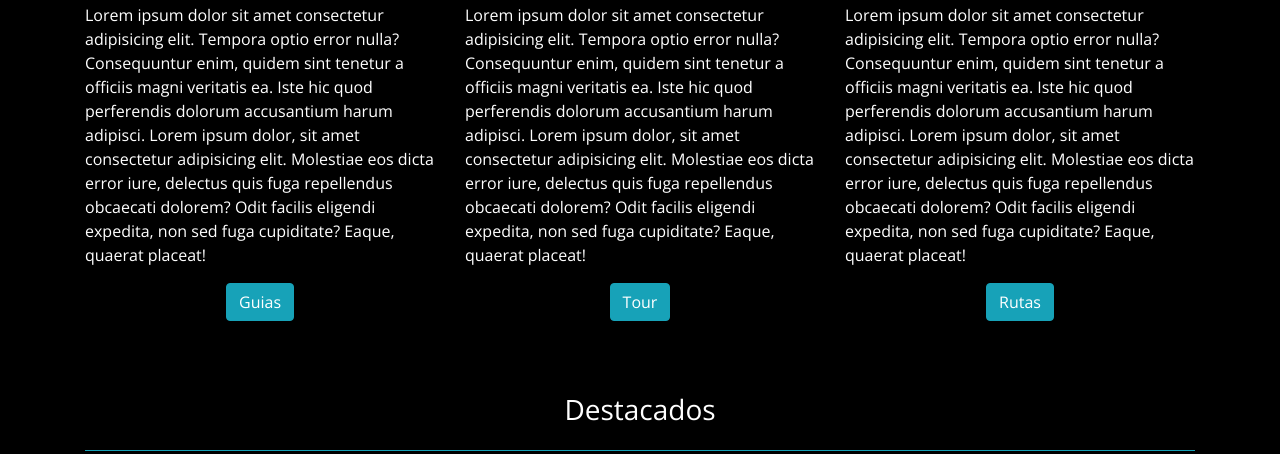
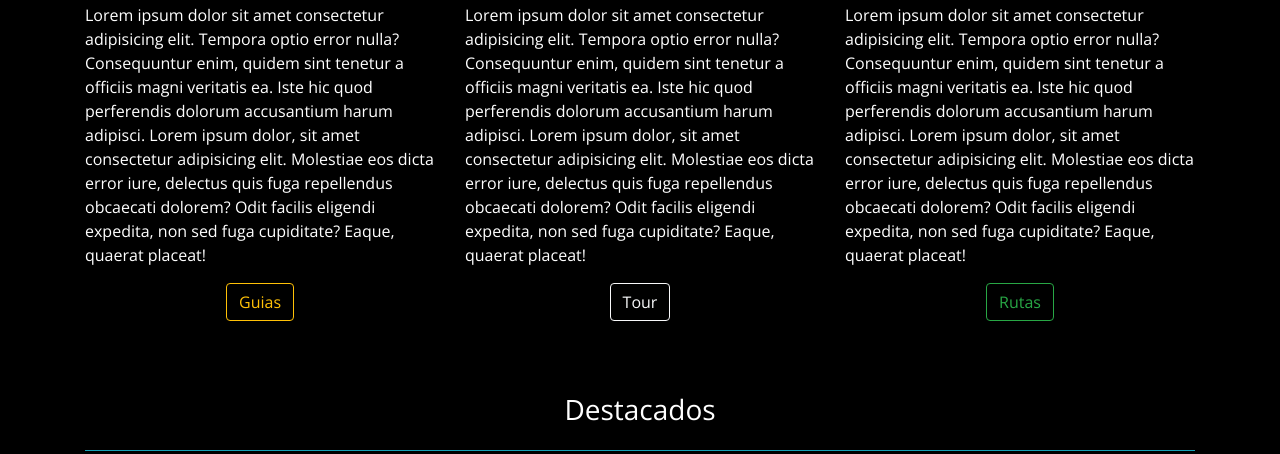
Before and after one commit to isidelrio/probando-git2, a plain HTML site: page index.html in a window 1280 px wide. Shown: the part 1160-1614 px from the top of the page. Drawn offline with nearby package versions, Linux system fonts and the light colour scheme; a script that the page names is missing.

```diff
--- a/index.html
+++ b/index.html
@@ -59,17 +59,17 @@
           <div class="col-md-4 col-lg-4 col-lx-4">
             <i class="fas fa-plane fa-2x my-3 px-5 bg-info" aria-hidden="true"></i>
             <p class="text-left">Lorem ipsum dolor sit amet consectetur adipisicing elit. Tempora optio error nulla? Consequuntur enim, quidem sint tenetur a officiis magni veritatis ea. Iste hic quod perferendis dolorum accusantium harum adipisci. Lorem ipsum dolor, sit amet consectetur adipisicing elit. Molestiae eos dicta error iure, delectus quis fuga repellendus obcaecati dolorem? Odit facilis eligendi expedita, non sed fuga cupiditate? Eaque, quaerat placeat!</p>
-            <button type="button" class="btn btn-info">Guias</button>
+            <button id="graciasporconocernos" type="button" class="btn btn-outline-warning" data-toggle="tooltip" data-placement="left" title="Elige el guia a tu medida">Guias</button>
           </div>
             <div class="col-md-4 col-lg-4 col-lx-4">
               <i class="fas fa-mountain fa-2x my-3 px-5 bg-info" aria-hidden="true"></i>
               <p class="text-left">Lorem ipsum dolor sit amet consectetur adipisicing elit. Tempora optio error nulla? Consequuntur enim, quidem sint tenetur a officiis magni veritatis ea. Iste hic quod perferendis dolorum accusantium harum adipisci. Lorem ipsum dolor, sit amet consectetur adipisicing elit. Molestiae eos dicta error iure, delectus quis fuga repellendus obcaecati dolorem? Odit facilis eligendi expedita, non sed fuga cupiditate? Eaque, quaerat placeat!</p>
-              <button type="button" class="btn btn-info">Tour</button>
+              <button type="button" class="btn btn-outline-light" data-toggle="tooltip" data-placement="bottom" title="Consigue tu tour">Tour</button>
             </div>
             <div class="col-md-4 col-lg-4 col-lx-4">
               <i class="fas fa-route fa-2x my-3 px-5 bg-info" aria-hidden="true"></i>
               <p class="text-left">Lorem ipsum dolor sit amet consectetur adipisicing elit. Tempora optio error nulla? Consequuntur enim, quidem sint tenetur a officiis magni veritatis ea. Iste hic quod perferendis dolorum accusantium harum adipisci. Lorem ipsum dolor, sit amet consectetur adipisicing elit. Molestiae eos dicta error iure, delectus quis fuga repellendus obcaecati dolorem? Odit facilis eligendi expedita, non sed fuga cupiditate? Eaque, quaerat placeat!</p>
-              <button type="button" class="btn btn-info">Rutas</button>
+              <button type="button" class="btn btn-outline-success" data-toggle="tooltip" data-placement="right" title="Conoce nuestras rutas">Rutas</button>
             </div>
         </div>
     </section>
```
